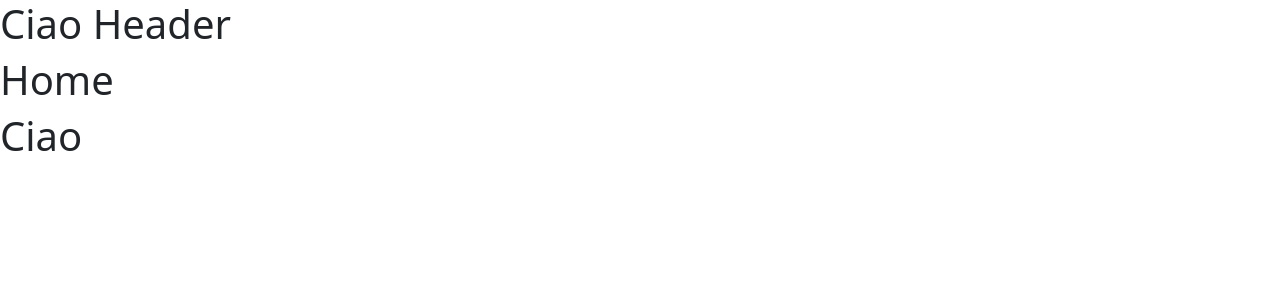
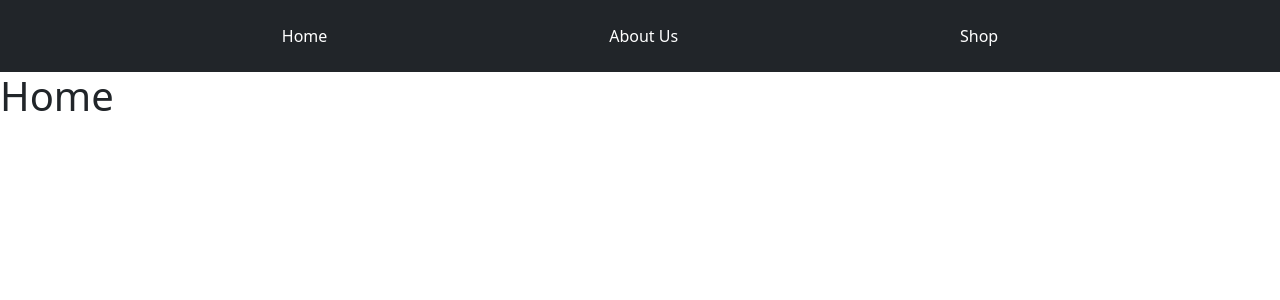
Before and after one commit to christian-matarazzo/react-router, a React (Vite) app: page / in a window 1280 px wide. Shown: the top 300 px of the page. Built offline with nearby package versions, Linux system fonts and the light colour scheme.

Commit message:
add header

```diff
--- a/src/components/AppFooter.jsx
+++ b/src/components/AppFooter.jsx
@@ -1,5 +1,11 @@
 export default function AppFooter() {
-    return(
-        <h1>Ciao</h1>
+    return (
+        <footer>
+            <div className="container">
+                <div className="row">
+                    <div className="col"></div>
+                </div>
+            </div>
+        </footer>
     )
 }
--- a/src/components/AppHeader.jsx
+++ b/src/components/AppHeader.jsx
@@ -1,5 +1,37 @@
+import { NavLink } from "react-router-dom"
+
 export default function AppHeader() {
-    return(
-        <h1>Ciao Header</h1>
+    /* navbar array obj  */
+    const navBar = [
+        {
+            id: 1,
+            text: "Home",
+            path: "/"
+        },
+        {
+            id: 2,
+            text: "About Us",
+            path: "/about-us"
+        },
+        {
+            id: 3,
+            text: "Shop",
+            path: "/shop"
+        },
+
+
+    ]
+
+
+    return (
+        <header>
+            <div className="container-fluid ">
+                <div className="row">
+                    <div className="navbar bg-dark d-flex justify-content-evenly py-4 ">
+                        {navBar.map(item => <NavLink className="text-decoration-none text-white" to={item.path} key={item.id}>{item.text}</NavLink>)}
+                    </div>
+                </div>
+            </div>
+        </header>
     )
 }
--- a/src/layouts/DefaultLayout.jsx
+++ b/src/layouts/DefaultLayout.jsx
@@ -3,6 +3,8 @@ import AppHeader from "../components/AppHeader";
 import AppFooter from "../components/AppFooter";
 
 export default function DefaultLayout() {
+
+
     return(
         <>
         <AppHeader></AppHeader>
```
Also changed, not shown: src/App.jsx (+7 -7 lines).
